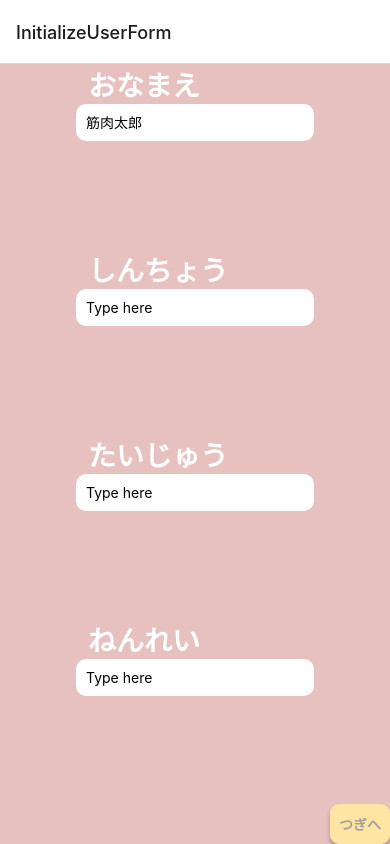
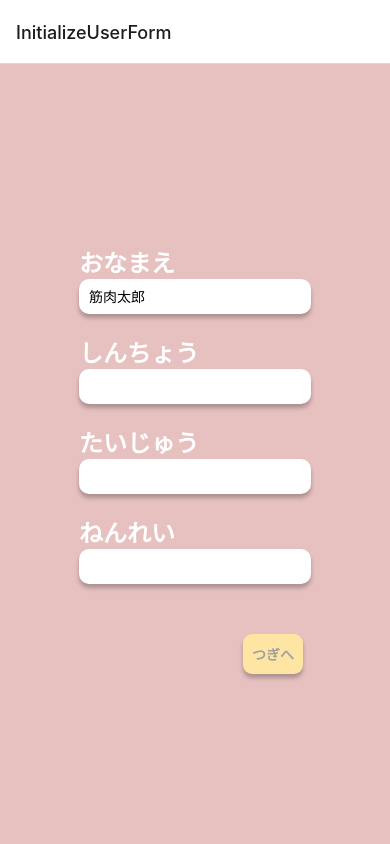
Before and after one commit to aizuHackathon/hackathon-front-app, a React Native app: screen /InitializeUserForm in a window 390 px wide. Built offline with nearby package versions, Linux system fonts and the light colour scheme.

Commit message:
4/28 complete

```diff
--- a/App.tsx
+++ b/App.tsx
@@ -1,7 +1,7 @@
 import React from 'react';
 import { NavigationContainer } from '@react-navigation/native';
 import { createNativeStackNavigator } from '@react-navigation/native-stack';
-import { InitializeUserForm } from './src/screens/InitializeUserForm';
+import { InitializeUserForm } from './src/screens/InitializeUserForm/InitializeUserForm';
 import { GenderSelect } from './src/screens/GenderSelect/GenderSelect';
 
 type RootStackParamList = {
--- a/src/components/ProcessButton/ProcessButton.tsx
+++ b/src/components/ProcessButton/ProcessButton.tsx
@@ -5,11 +5,12 @@ import { buttonStyles } from './ProcessButtonStyles';
 export const ProcessButton: React.FC<{
   onClick: () => void;
   content: string;
-}> = ({ onClick, content }) => {
+  style?: object;
+}> = ({ onClick, content, style }) => {
   return (
     <TouchableOpacity
       activeOpacity={0.7}
-      style={buttonStyles.processButton}
+      style={[buttonStyles.processButton, style]}
       onPress={onClick}
     >
       <Text style={buttonStyles.buttonText}>{content}</Text>
--- a/src/screens/InitializeUserForm.tsx
+++ /dev/null
@@ -1,83 +0,0 @@
-import React, { useState } from 'react';
-import { Text, View, Button, TextInput } from 'react-native';
-import { initializeUserFormStyles } from './InitializeUserFormStyles';
-import { ProcessButton } from '../components/ProcessButton/ProcessButton';
-
-type InitializeUserData = {
-  name: string;
-  height: number;
-  weight: number;
-  age: number;
-};
-
-export const InitializeUserForm: React.FC = ({ navigation }) => {
-  const initializeUserData: InitializeUserData = {
-    name: '',
-    height: 0,
-    weight: 0,
-    age: 0,
-  };
-  const [name, onChangeName] = useState<string>('');
-  const [height, onChangeHeight] = useState<string>('');
-  const [weight, onChangeWeight] = useState<string>('');
-  const [age, onChangeAge] = useState<string>('');
-
-  initializeUserData.name = name;
-  if (!isNaN(Number(height))) {
-    initializeUserData.height = Number(height);
-  }
-  if (!isNaN(Number(weight))) {
-    initializeUserData.weight = Number(weight);
-  }
-  if (!isNaN(Number(age))) {
-    initializeUserData.age = Number(age);
-  }
-
-  console.log(initializeUserData);
-  return (
-    <View
-      style={[initializeUserFormStyles.container, { flexDirection: 'column' }]}
-    >
-      <View style={{ flex: 1 }}>
-        <Text style={initializeUserFormStyles.text}>おなまえ</Text>
-        <TextInput
-          placeholder='筋肉太郎'
-          onChangeText={onChangeName}
-          value={name}
-          style={initializeUserFormStyles.form}
-        />
-      </View>
-      <View style={{ flex: 1 }}>
-        <Text style={initializeUserFormStyles.text}>しんちょう</Text>
-        <TextInput
-          placeholder='Type here'
-          onChangeText={onChangeHeight}
-          value={height}
-          style={initializeUserFormStyles.form}
-        />
-      </View>
-      <View style={{ flex: 1 }}>
-        <Text style={initializeUserFormStyles.text}>たいじゅう</Text>
-        <TextInput
-          placeholder='Type here'
-          onChangeText={onChangeWeight}
-          value={weight}
-          style={initializeUserFormStyles.form}
-        />
-      </View>
-      <View style={{ flex: 1 }}>
-        <Text style={initializeUserFormStyles.text}>ねんれい</Text>
-        <TextInput
-          placeholder='Type here'
-          onChangeText={onChangeAge}
-          value={age}
-          style={initializeUserFormStyles.form}
-        />
-      </View>
-      <ProcessButton
-        onClick={() => navigation.push('GenderSelect')}
-        content={'つぎへ'}
-      />
-    </View>
-  );
-};
--- /dev/null
+++ b/src/screens/InitializeUserForm/InitializeUserForm.tsx
@@ -0,0 +1,101 @@
+import React, { useState } from 'react';
+import { Text, View, TextInput } from 'react-native';
+import { initializeUserFormStyles } from './InitializeUserFormStyles';
+import { ProcessButton } from '../../components/ProcessButton/ProcessButton';
+
+type InitializeUserData = {
+  name: string;
+  height: number;
+  weight: number;
+  age: number;
+};
+
+enum UserInfo {
+  Name = 'おなまえ',
+  Height = 'しんちょう',
+  Weight = 'たいじゅう',
+  Age = 'ねんれい',
+}
+
+type InitializeForm = {
+  formTitle: UserInfo;
+  onChangeMethod: (arg0: string) => void;
+  value: string;
+};
+
+export const InitializeUserForm: React.FC = ({ navigation }) => {
+  const initializeUserData: InitializeUserData = {
+    name: '',
+    height: 0,
+    weight: 0,
+    age: 0,
+  };
+  const [name, onChangeName] = useState<string>('');
+  const [height, onChangeHeight] = useState<string>('');
+  const [weight, onChangeWeight] = useState<string>('');
+  const [age, onChangeAge] = useState<string>('');
+
+  initializeUserData.name = name;
+  if (!isNaN(Number(height))) {
+    initializeUserData.height = Number(height);
+  }
+  if (!isNaN(Number(weight))) {
+    initializeUserData.weight = Number(weight);
+  }
+  if (!isNaN(Number(age))) {
+    initializeUserData.age = Number(age);
+  }
+
+  const initializeForm: Array<InitializeForm> = [
+    {
+      formTitle: UserInfo.Name,
+      onChangeMethod: onChangeName,
+      value: name,
+    },
+    {
+      formTitle: UserInfo.Height,
+      onChangeMethod: onChangeHeight,
+      value: height,
+    },
+    {
+      formTitle: UserInfo.Weight,
+      onChangeMethod: onChangeWeight,
+      value: weight,
+    },
+    {
+      formTitle: UserInfo.Age,
+      onChangeMethod: onChangeAge,
+      value: age,
+    },
+  ];
+
+  console.log(initializeUserData);
+
+  return (
+    <View style={initializeUserFormStyles.container}>
+      {initializeForm.map((object) => {
+        return (
+          <View
+            style={initializeUserFormStyles.inputTextForm}
+            key={object.formTitle}
+          >
+            <Text style={initializeUserFormStyles.text}>
+              {object.formTitle}
+            </Text>
+            <TextInput
+              placeholder={object.formTitle === UserInfo.Name ? '筋肉太郎' : ''}
+              onChangeText={object.onChangeMethod}
+              value={object.value}
+              style={initializeUserFormStyles.form}
+            />
+          </View>
+        );
+      })}
+      <ProcessButton
+        onClick={() => navigation.push('GenderSelect')}
+        content={'つぎへ'}
+        style={{ marginTop: 40 }}
+      />
+    </View>
+  );
+};
--- a/src/screens/InitializeUserFormStyles.ts
+++ b/src/screens/InitializeUserForm/InitializeUserFormStyles.ts
@@ -6,31 +6,32 @@ export const initializeUserFormStyles = StyleSheet.create({
     alignItems: 'center',
     justifyContent: 'center',
     backgroundColor: '#E7C0C0',
-  },
-  option: {
-    flexDirection: 'row',
-    alignItems: 'center',
-    justifyContent: 'center',
-    marginBottom: 24,
+    flexDirection: 'column',
+    paddingHorizontal: 87,
   },
   text: {
     color: 'white',
-    fontSize: 28,
+    fontSize: 24,
     fontWeight: '700',
-    marginLeft: 12,
   },
   form: {
     display: 'flex',
     flexDirection: 'row',
     alignItems: 'flex-start',
     padding: 10,
-    // position: 'absoslute',
-    // width: 232,
-    // height: 35,
-    // left: 45,
-    // top: 120,
+    width: 232,
+    height: 35,
     backgroundColor: '#FFFFFF',
-    // boxShadow: 0 4 4 rgba(0, 0, 0, 0.25),
+    shadowColor: '#000',
+    shadowOffset: {
+      width: 0,
+      height: 4,
+    },
+    shadowOpacity: 0.25,
+    shadowRadius: 4,
     borderRadius: 10,
   },
+  inputTextForm: {
+    marginVertical: 10,
+  },
 });
```
